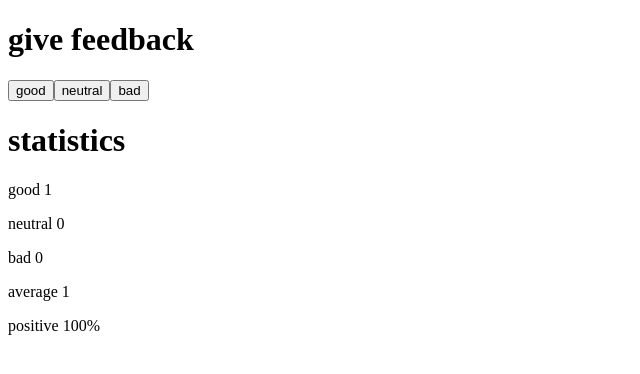
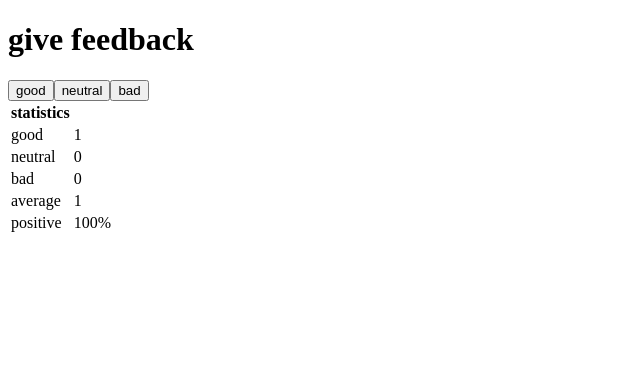
Before and after one commit to Siraj-ES/full-stack-open-university-of-helsinki-2026, a React (Vite) app in the folder part1/: page / in a window 1280 px wide. Both pictures are taken after a click on the button "good". Shown: the top 374 px of the page, without its empty margins (0-640 px from the left). Built offline with nearby package versions, Linux system fonts and the light colour scheme.

Commit message:
finished exercise 1.11

```diff
--- a/part1/src/App.jsx
+++ b/part1/src/App.jsx
@@ -28,22 +28,31 @@ const Statistics = (props) =>{
   const average = props.all === 0 ? 0: props.puntuation/props.all
   const positive = props.all ===0 ? 0: (props.good / props.all)*100
   return(
-    <>
-      <h1>statistics</h1>
-      <StatisticLine value = {props.good} text ="good"/>
-      <StatisticLine value = {props.neutral} text ="neutral"/>
-      <StatisticLine value = {props.bad} text ="bad"/>
-      <StatisticLine value = {average} text ="average"/>
-      <StatisticLine value = {`${positive}%`} text ="positive"/>
-    </>
+    <table>
+      <thead>
+        <tr>
+          <th>statistics</th>
+        </tr>
+      </thead>
+      <tbody>
+        <tr><StatisticLine value = {props.good} text ="good"/></tr>
+        <tr><StatisticLine value = {props.neutral} text ="neutral"/></tr>
+        <tr><StatisticLine value = {props.bad} text ="bad"/></tr>
+        <tr><StatisticLine value = {average} text ="average"/></tr>
+        <tr><StatisticLine value = {`${positive}%`} text ="positive"/></tr>
+      </tbody>
+
+    </table>
   )
 }
 
 const StatisticLine = (props) =>{
   return(
     <>
-      <p>{props.text} {props.value}</p>
+      <td>{props.text}</td>
+      <td>{props.value}</td>
     </>
+
   )
 }
 
```
